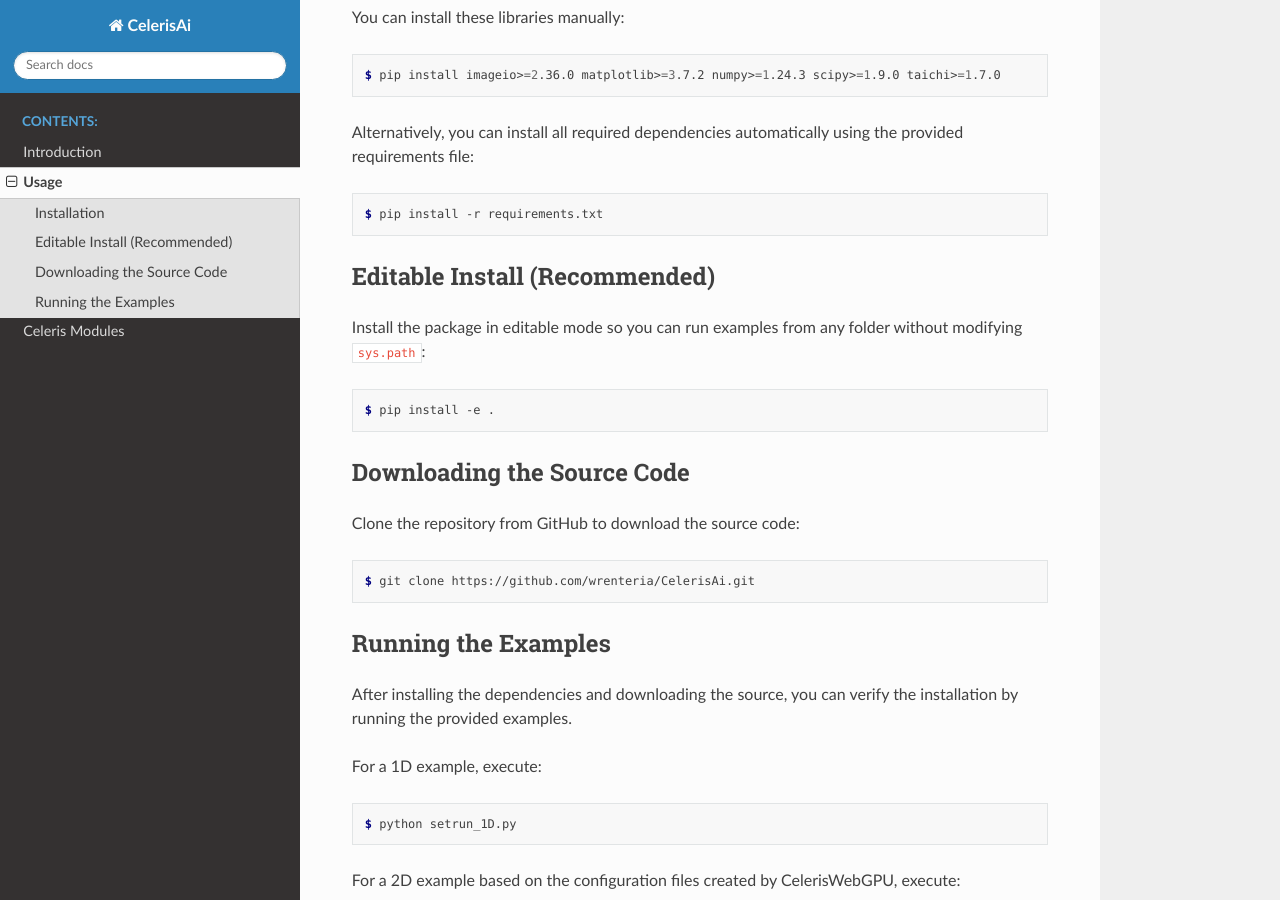
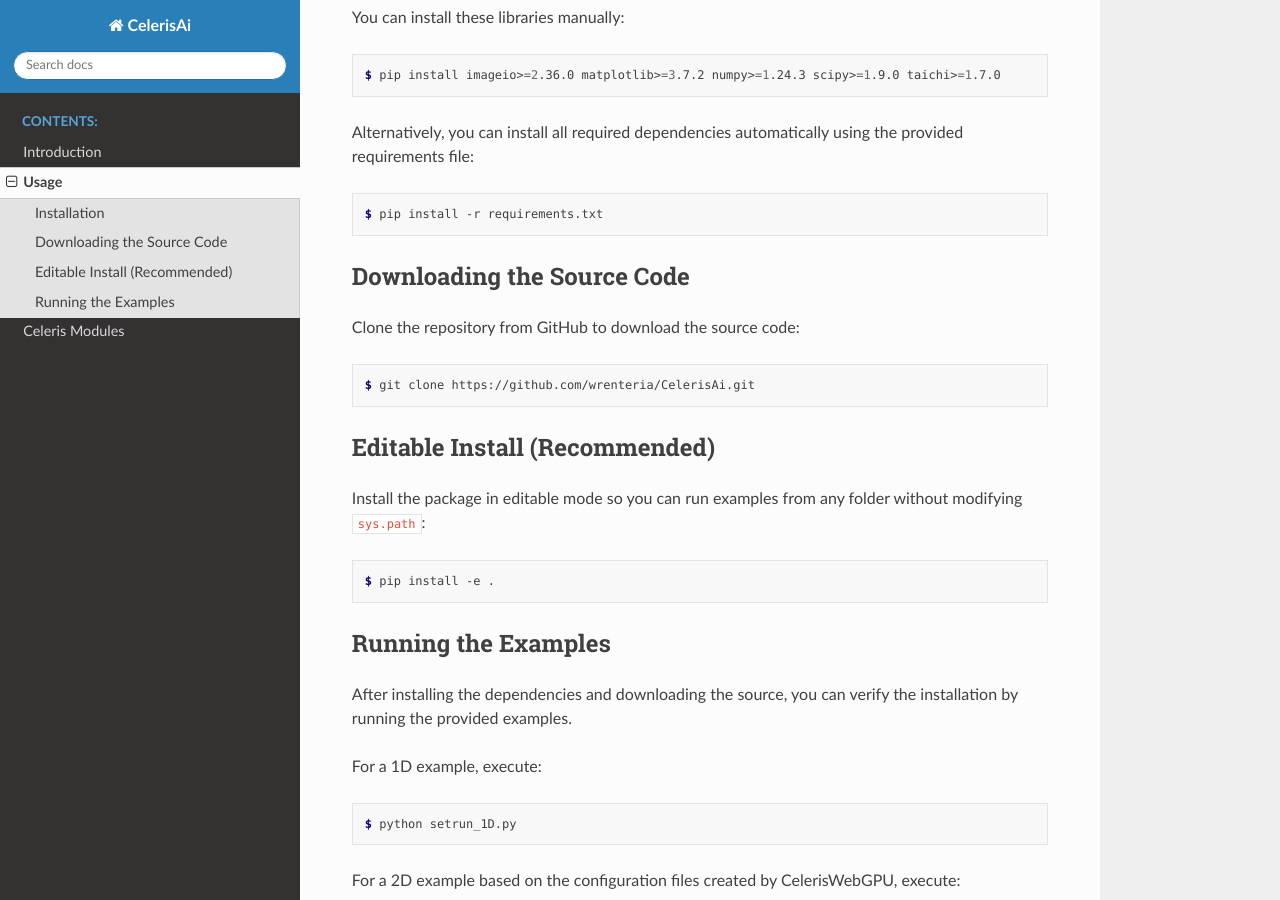
Before and after one commit to wrenteria/CelerisAi, a Sphinx documentation site: the page built from docs/source/usage.rst, in a window 1280 px wide and 900 px high, scrolled down 365 px. Built offline with Sphinx 7.4.7 and the Read the Docs theme 3.1.0, drawn with Linux system fonts in a browser that asks for light colours; some of the changed lines change nothing that is shown.

Commit message:
Update installation instructions2

```diff
--- a/docs/source/usage.rst
+++ b/docs/source/usage.rst
@@ -26,6 +26,16 @@
 
    $ pip install -r requirements.txt
 
+Downloading the Source Code
+-----------------------------
+
+Clone the repository from GitHub to download the source code:
+
+.. code-block:: console
+
+   $ git clone https://github.com/wrenteria/CelerisAi.git
+
+
 Editable Install (Recommended)
 ------------------------------
 
@@ -36,14 +46,6 @@
 
    $ pip install -e .
 
-Downloading the Source Code
------------------------------
-
-Clone the repository from GitHub to download the source code:
-
-.. code-block:: console
-
-   $ git clone https://github.com/wrenteria/CelerisAi.git
 
 Running the Examples
 --------------------
```
